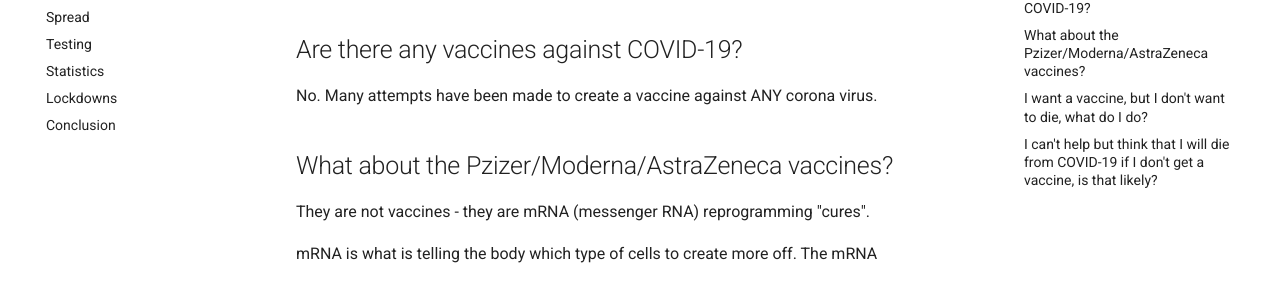
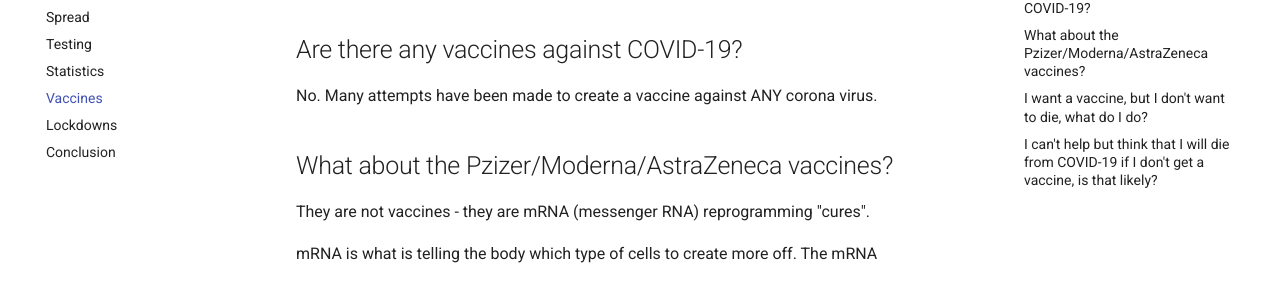
Before and after one commit to realhippo33/covidfacts, an MkDocs documentation site: the page built from docs/vaccines.md, in a window 1280 px wide. Shown: the part 148-430 px from the top of the page. Built offline with MkDocs 1.6.1 and Material for MkDocs 9.7.7, drawn with Linux system fonts in a browser that asks for light colours.

Commit message:
added vaccines to nav

```diff
--- a/mkdocs.yml
+++ b/mkdocs.yml
@@ -4,7 +4,7 @@ nav:
     - 'Spread': spread.md
     - 'Testing': tests.md
     - 'Statistics': statistics.md
-    #- 'Vaccines': vaccines.md
+    - 'Vaccines': vaccines.md
     - 'Lockdowns': lockdowns.md
     - 'Conclusion': conclusion.md
 markdown_extensions:
```
